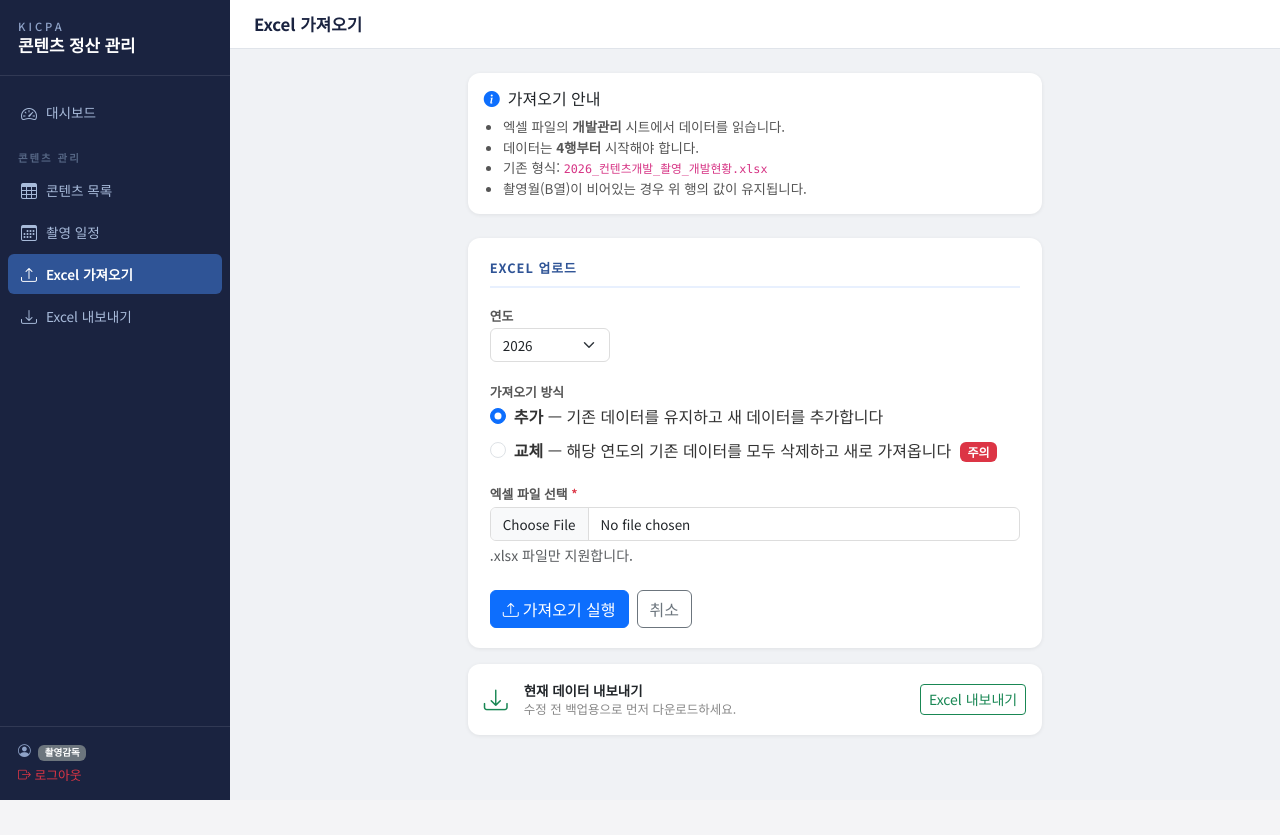
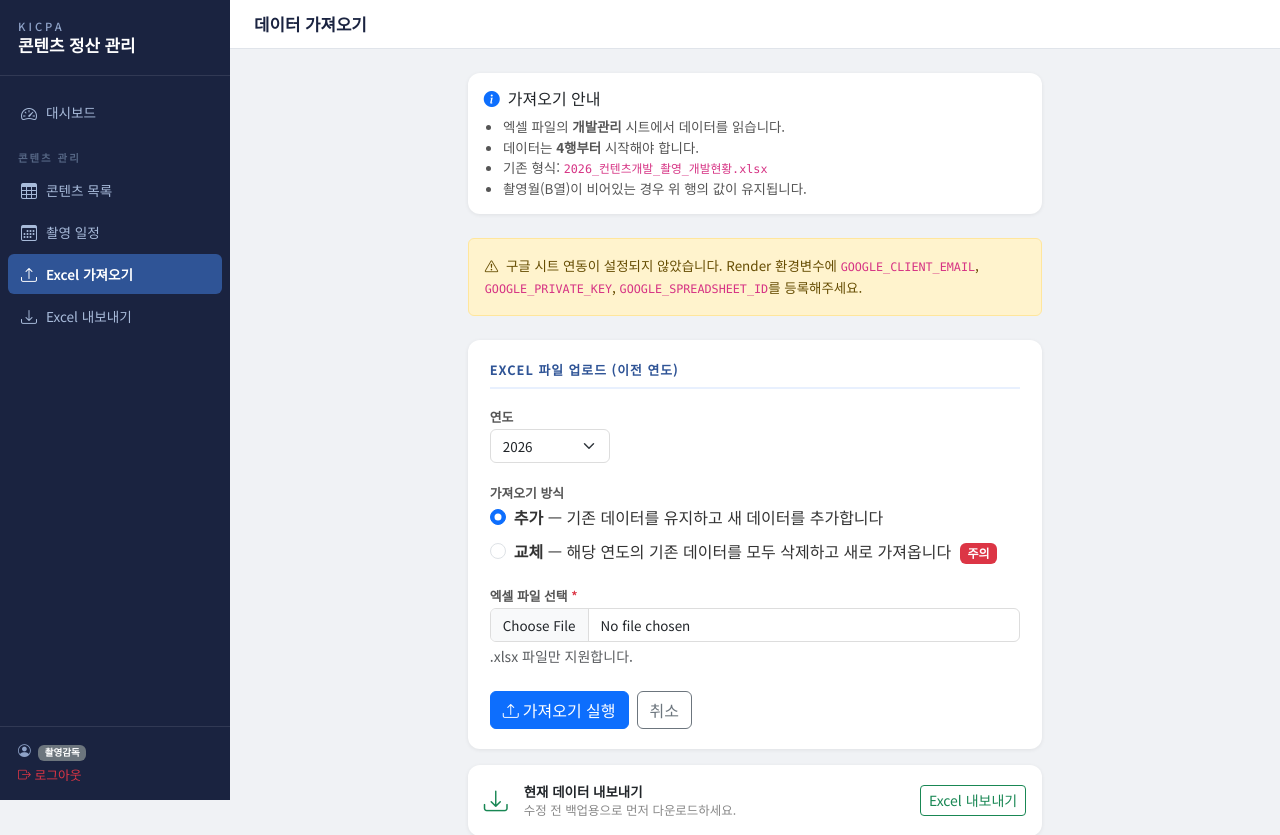
Before and after one commit to adoro-design/kicpa-tool, a FastAPI app: page /import in a window 1280 px wide. Shown: the top 835 px of the page. Before the commit the page ends 800 px from the top, so only its background shows below. Run offline with FastAPI, Linux system fonts and the light colour scheme; the visitor is signed in with stand-in values (Sample User, id 1).

Commit message:
구글 시트 동기화 기능 추가

```diff
--- a/main.py
+++ b/main.py
@@ -407,7 +407,151 @@ def export(request: Request, year: int = 2026, dept: str = "", month: str = "",
 @app.get("/import", response_class=HTMLResponse)
 def import_page(request: Request):
     require_login(request)
-    return templates.TemplateResponse("import.html", {"request": request, "user": get_user(request), "msg": "", "msg_type": ""})
+    gsheet_ok = bool(os.getenv("GOOGLE_CLIENT_EMAIL") and os.getenv("GOOGLE_PRIVATE_KEY") and os.getenv("GOOGLE_SPREADSHEET_ID"))
+    return templates.TemplateResponse("import.html", {
+        "request": request, "user": get_user(request),
+        "msg": "", "msg_type": "", "gsheet_ok": gsheet_ok
+    })
+
+# ── 구글 시트 동기화 ─────────────────────────────
+@app.post("/import/gsheet")
+async def import_gsheet(request: Request, year: int = Form(2026),
+                        import_mode: str = Form("append"), db: Session = Depends(get_db)):
+    require_login(request)
+    gsheet_ok = bool(os.getenv("GOOGLE_CLIENT_EMAIL") and os.getenv("GOOGLE_PRIVATE_KEY") and os.getenv("GOOGLE_SPREADSHEET_ID"))
+    def fail(msg):
+        return templates.TemplateResponse("import.html", {
+            "request": request, "user": get_user(request),
+            "msg": msg, "msg_type": "danger", "gsheet_ok": gsheet_ok
+        })
+    try:
+        import gspread
+        from google.oauth2.service_account import Credentials
+
+        SCOPES = [
+            "https://spreadsheets.google.com/feeds",
+            "https://www.googleapis.com/auth/drive",
+        ]
+        private_key = os.getenv("GOOGLE_PRIVATE_KEY", "").replace("\\n", "\n")
+        creds = Credentials.from_service_account_info({
+            "type": "service_account",
+            "client_email": os.getenv("GOOGLE_CLIENT_EMAIL"),
+            "private_key": private_key,
+            "token_uri": "https://oauth2.googleapis.com/token",
+        }, scopes=SCOPES)
+        gc = gspread.authorize(creds)
+        spreadsheet = gc.open_by_key(os.getenv("GOOGLE_SPREADSHEET_ID"))
+        ws = spreadsheet.worksheet("개발관리")
+        rows = ws.get_all_values()  # 전체 행 가져오기 (인덱스 0부터)
+
+    except Exception as e:
+        return fail(f"구글 시트 연결 실패: {e}")
+
+    try:
+        import datetime
+        # replace 모드: 수동 데이터 보존 후 삭제
+        manual_data = {}
+        if import_mode == "replace":
+            for r in db.query(Content).filter_by(year=year).all():
+                key = clean_name(r.course_name or "").strip()
+                if key:
+                    manual_data[key] = {
+                        "custom_price":   r.custom_price,
+                        "travel_hours":   r.travel_hours,
+                        "travel_expense": r.travel_expense,
+                        "notes":          r.notes,
+                    }
+            db.query(Content).filter_by(year=year).delete()
+            db.commit()
+
+        def to_date_str(v):
+            if not v: return None
+            v = str(v).strip()
+            if not v: return None
+            try: return date.fromisoformat(v[:10])
+            except: pass
+            try:
+                for fmt in ("%Y/%m/%d", "%m/%d/%Y", "%Y.%m.%d", "%Y-%m-%d"):
+                    try: return datetime.datetime.strptime(v, fmt).date()
+                    except: pass
+            except: pass
+            return None
+
+        def to_int_gs(v):
+            if not v: return None
+            try: return int(float(str(v).strip()))
+            except: return None
+
+        prev_month = ""
+        imported = 0
+        # 구글 시트는 0-indexed, 4행부터 = index 3부터
+        for row in rows[3:]:
+            # 최소 3개 컬럼 이상이어야 유효
+            def cell(i): return str(row[i]).strip() if i < len(row) else ""
+
+            raw_name = cell(2)
+            if not raw_name: continue
+
+            month_val = cell(1)
+            if month_val: prev_month = month_val
+
+            name_parts = re.split(r'\s*\n*\s*==>', raw_name)
+            name_cleaned = ""
+            for line in name_parts[0].split('\n'):
+                cleaned = re.sub(r'\[.*?\]', '', line).strip()
+                if cleaned:
+                    name_cleaned = cleaned
+                    break
+            if not name_cleaned: name_cleaned = raw_name[:200]
+
+            # 기존 레코드 확인 (append 모드)
+            existing = None
+            if import_mode == "append":
+                existing = db.query(Content).filter_by(
+                    year=year, course_name=name_cleaned
+                ).first()
+
+            c = existing or Content(year=year)
+            c.shooting_month    = prev_month or None
+            c.course_name       = name_cleaned
+            c.required_optional = cell(3) or None
+            c.original_code     = cell(4) or None
+            c.category          = cell(5) or None
+            c.course_code       = cell(6) or None
+            c.session_count     = to_int_gs(cell(7))
+            c.chapter_count     = to_int_gs(cell(8))
+            c.instructor        = cell(9) or None
+            c.department        = cell(10) or None
+            c.kicpa_manager     = cell(11) or None
+            c.shooting_date     = to_date_str(cell(13))
+            c.shooting_time     = cell(14) or None
+            c.shooting_format   = cell(15) or None
+            c.location          = cell(16) or None
+            c.open_date         = to_date_str(cell(23))
+            c.billing           = cell(24) or None
+
+            # 수동 데이터 복원
+            key = clean_name(name_cleaned).strip()
+            if key in manual_data:
+                md = manual_data[key]
+                if md.get("custom_price")   is not None: c.custom_price   = md["custom_price"]
+                if md.get("travel_hours")   is not None: c.travel_hours   = md["travel_hours"]
+                if md.get("travel_expense") is not None: c.travel_expense = md["travel_expense"]
+                if md.get("notes")          is not None: c.notes          = md["notes"]
+
+            if not existing:
+                db.add(c)
+            imported += 1
+
+        db.commit()
+        return templates.TemplateResponse("import.html", {
+            "request": request, "user": get_user(request),
+            "msg": f"구글 시트에서 {imported}건 동기화 완료 ({year}년, {import_mode} 모드)",
+            "msg_type": "success", "gsheet_ok": gsheet_ok
+        })
+    except Exception as e:
+        db.rollback()
+        return fail(f"동기화 처리 중 오류: {e}")
 
 def _to_int(val):
     """Excel 숫자값을 정수로 변환 (4.0 → 4, '4' → 4, None → None)"""
--- a/requirements.txt
+++ b/requirements.txt
@@ -11,3 +11,5 @@ openpyxl==3.1.2
 python-docx==1.1.0
 passlib[bcrypt]==1.7.4
 bcrypt==3.2.2
+gspread==6.1.2
+google-auth==2.29.0
--- a/templates/import.html
+++ b/templates/import.html
@@ -1,6 +1,6 @@
 {% extends "base.html" %}
-{% block title %}Excel 가져오기{% endblock %}
-{% block page_title %}Excel 가져오기{% endblock %}
+{% block title %}데이터 가져오기{% endblock %}
+{% block page_title %}데이터 가져오기{% endblock %}
 
 {% block content %}
 {% if msg %}
@@ -26,9 +26,52 @@
       </div>
     </div>
 
+    <!-- 구글 시트 동기화 -->
+    {% if gsheet_ok %}
+    <div class="form-section mb-4">
+      <div class="form-section-title">
+        <i class="bi-google me-1" style="color:#4285F4;"></i>구글 시트 동기화
+        <span class="badge bg-success ms-2" style="font-size:.7rem;">연결됨</span>
+      </div>
+      <form method="post" action="/import/gsheet">
+        <div class="row g-2 align-items-end mb-3">
+          <div class="col-auto">
+            <label class="form-label">연도</label>
+            <select name="year" class="form-select" style="width:120px;">
+              <option value="2026">2026</option>
+              <option value="2025">2025</option>
+              <option value="2027">2027</option>
+            </select>
+          </div>
+          <div class="col">
+            <label class="form-label">가져오기 방식</label>
+            <div class="d-flex gap-3">
+              <div class="form-check">
+                <input class="form-check-input" type="radio" name="import_mode" id="gs_append" value="append" checked>
+                <label class="form-check-label" for="gs_append"><strong>추가</strong></label>
+              </div>
+              <div class="form-check">
+                <input class="form-check-input" type="radio" name="import_mode" id="gs_replace" value="replace">
+                <label class="form-check-label" for="gs_replace"><strong>교체</strong> <span class="badge bg-danger">주의</span></label>
+              </div>
+            </div>
+          </div>
+        </div>
+        <button type="submit" class="btn btn-primary">
+          <i class="bi-arrow-repeat me-1"></i>구글 시트에서 동기화
+        </button>
+      </form>
+    </div>
+    {% else %}
+    <div class="alert alert-warning mb-4" style="font-size:.84rem;">
+      <i class="bi-exclamation-triangle me-1"></i>
+      구글 시트 연동이 설정되지 않았습니다. Render 환경변수에 <code>GOOGLE_CLIENT_EMAIL</code>, <code>GOOGLE_PRIVATE_KEY</code>, <code>GOOGLE_SPREADSHEET_ID</code>를 등록해주세요.
+    </div>
+    {% endif %}
+
     <!-- 폼 -->
     <div class="form-section">
-      <div class="form-section-title">Excel 업로드</div>
+      <div class="form-section-title">Excel 파일 업로드 (이전 연도)</div>
       <form method="post" action="/import" enctype="multipart/form-data">
         <div class="mb-3">
           <label class="form-label">연도</label>
```
